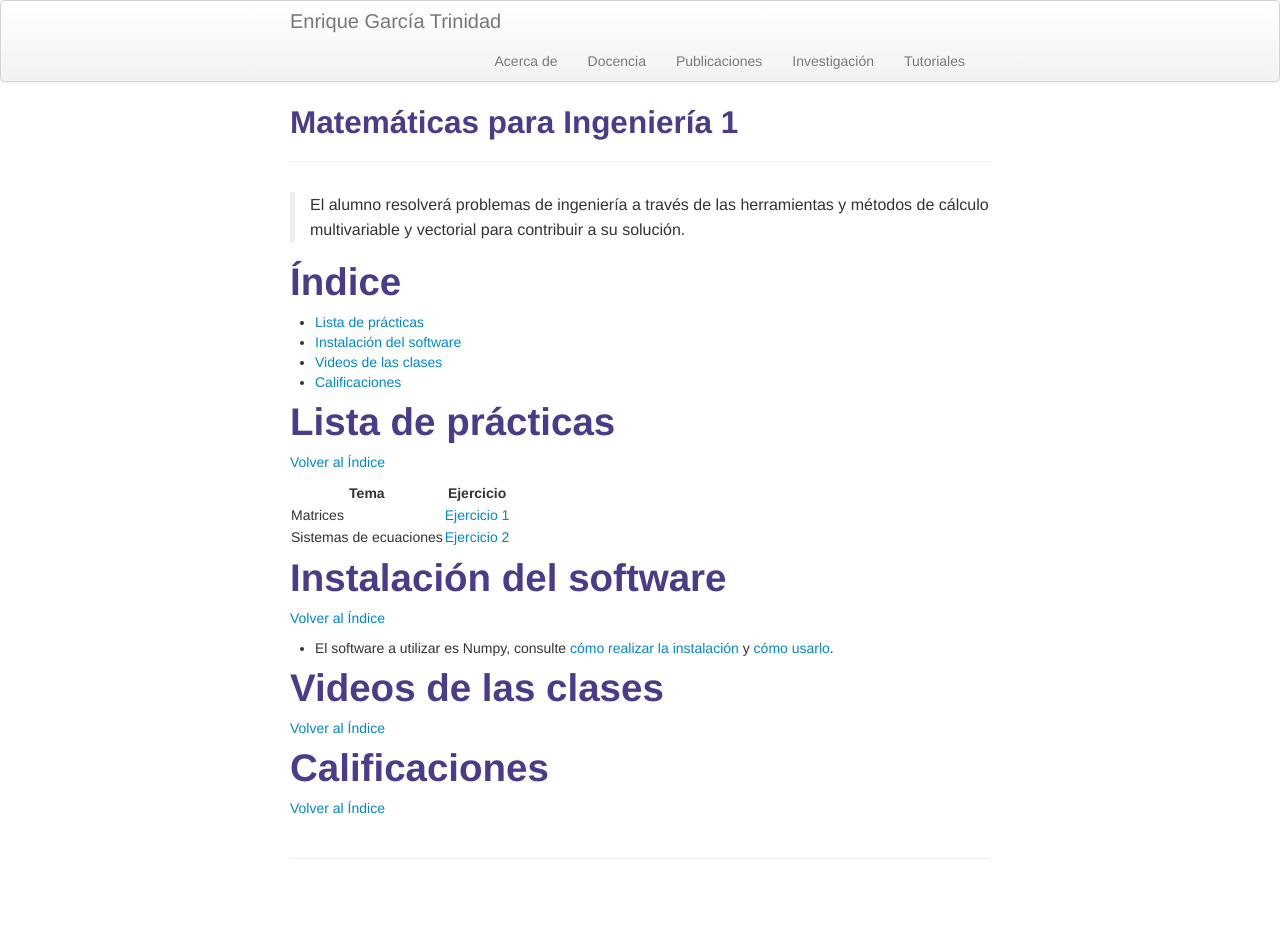
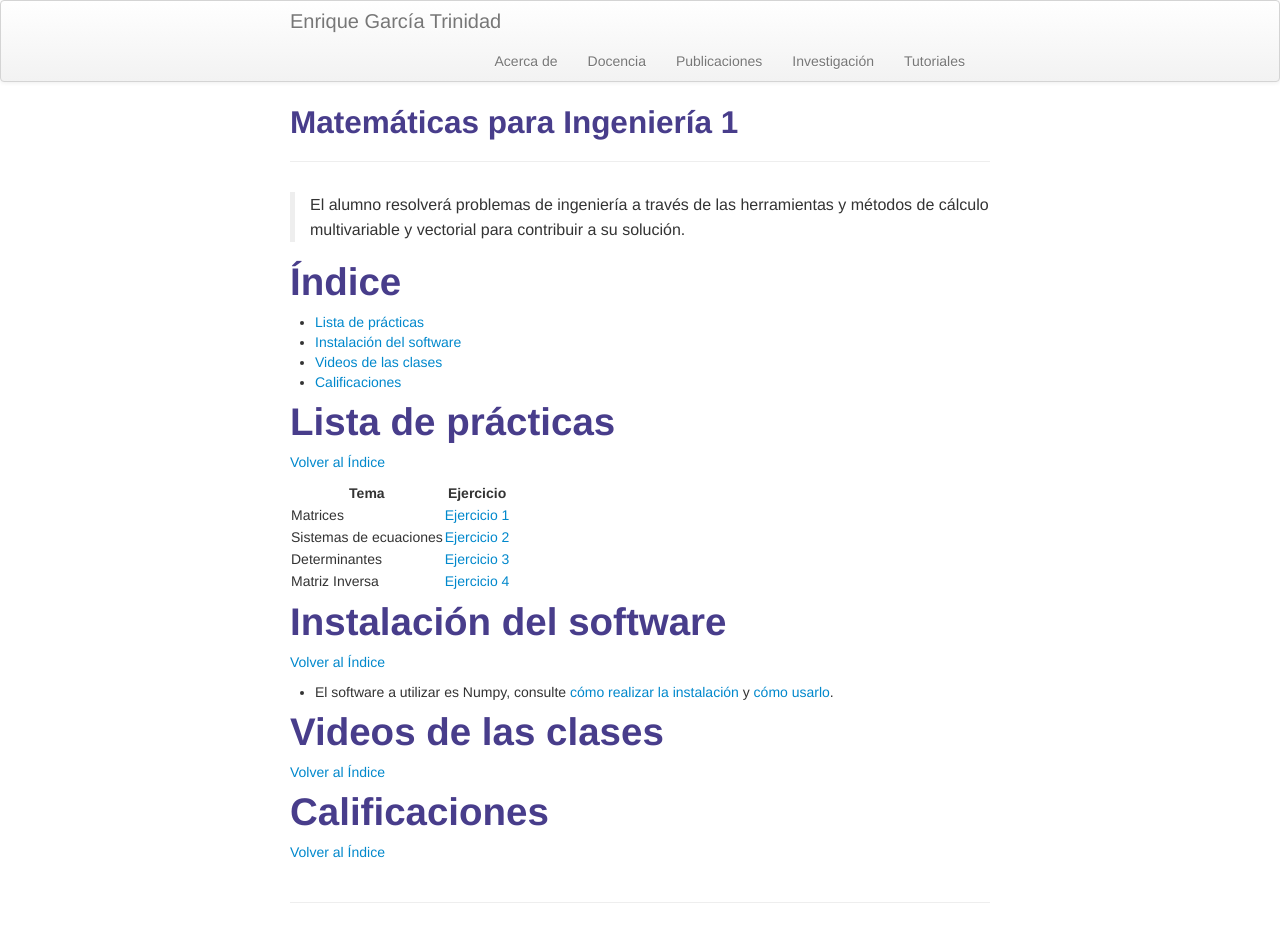
Before and after one commit to enriGarcia/enriGarcia.github.io, a Jekyll site: the page built from pages/teaching/matIng1.md, in a window 1280 px wide. Built offline with Jekyll 4.4.1, drawn with Linux system fonts in a browser that asks for light colours; before the commit the page ends 900 px from its top, so only the background shows below that.

Commit message:
webpage update

```diff
--- a/pages/teaching/matIng1.md
+++ b/pages/teaching/matIng1.md
@@ -19,6 +19,8 @@ description: Listado de prácticas
 |-----------------------------|:--------------:|
 |Matrices                     |[Ejercicio 1 ]({{ BASE_PATH}}/pages/assignments/matIng_ex_01.pdf)|
 |Sistemas de ecuaciones       |[Ejercicio 2 ]({{ BASE_PATH}}/pages/assignments/matIng_ex_02.pdf)|
+|Determinantes                |[Ejercicio 3 ]({{ BASE_PATH}}/pages/assignments/matIng_ex_03.pdf)|
+|Matriz Inversa               |[Ejercicio 4 ]({{ BASE_PATH}}/pages/assignments/matIng_ex_04.pdf)|
 
 # Instalación del software
 [Volver al Índice](#índice)
```
Also changed, not shown: 2 other files.
